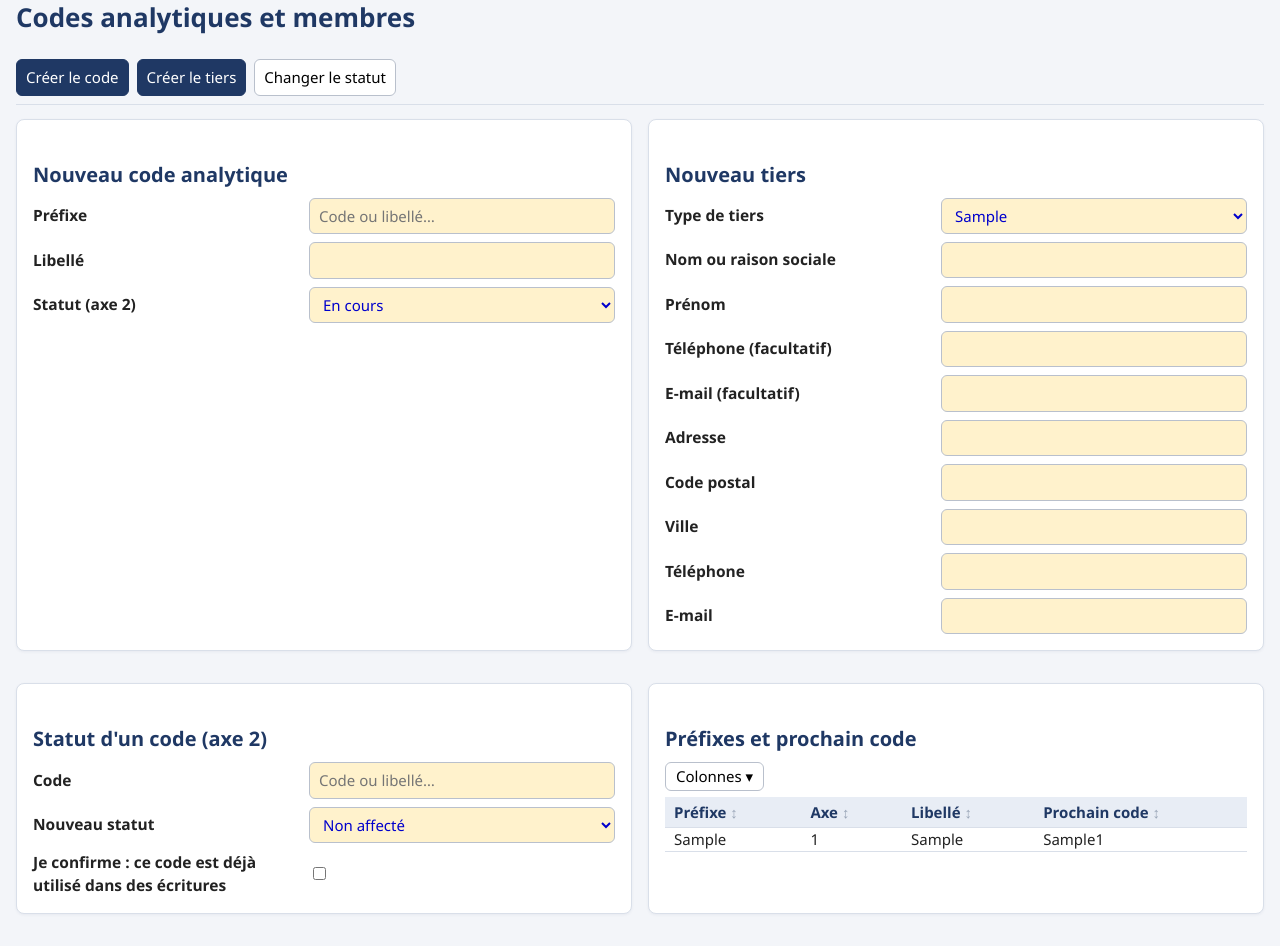
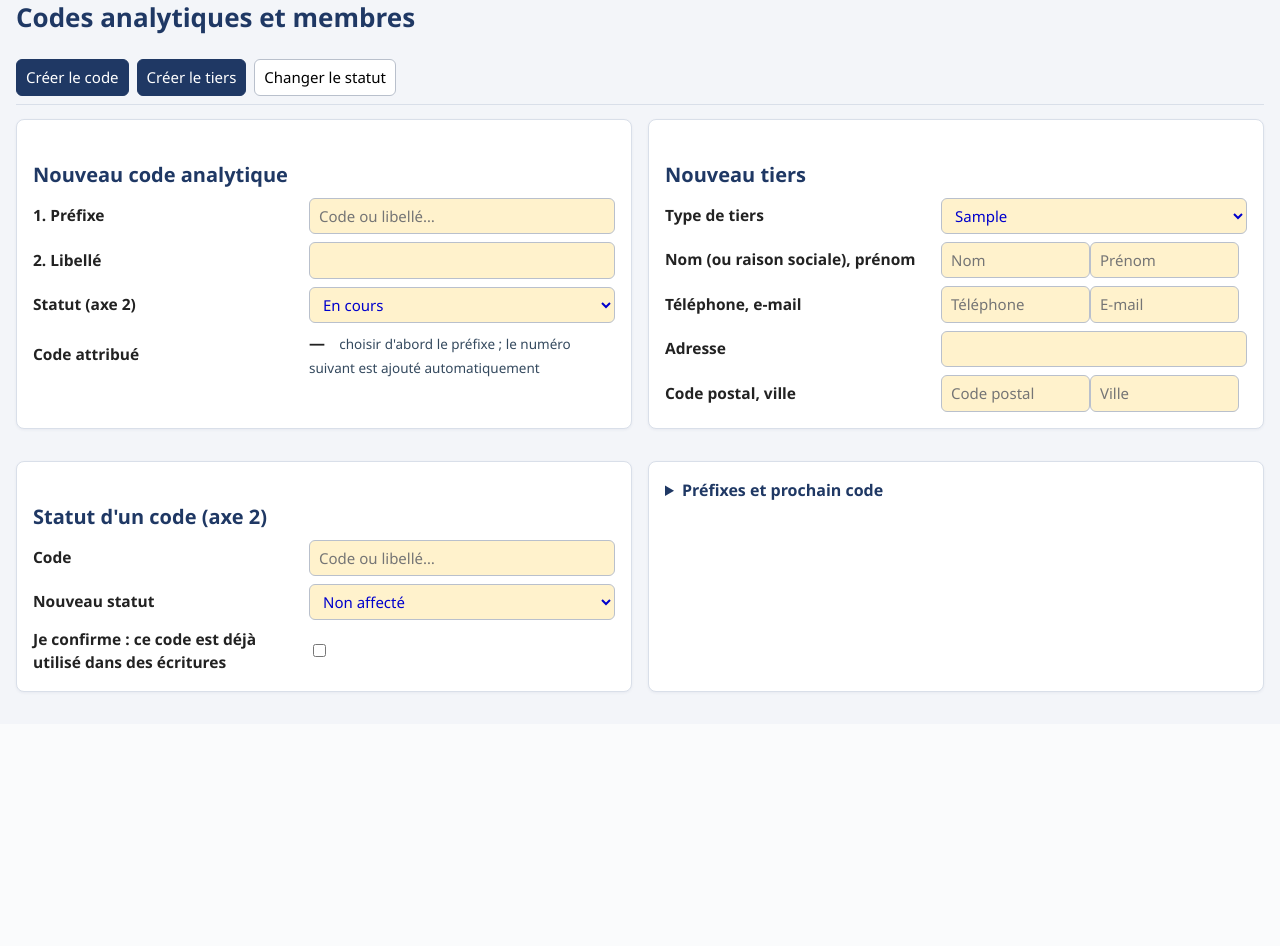
Before and after one commit to jlchabbat/ComptaJLC, a Django app: page /codes/ in a window 1280 px wide. Shown: the part 143-1089 px from the top of the page. After the commit the page ends 836 px from the top, so only its background shows below. Run offline with Django 5.2, Linux system fonts and the light colour scheme; a user stored in the database is signed in; tables that the repository leaves empty hold one stand-in row (values such as "Sample post").

Commit message:
Fiches : téléphone et e-mail en colonnes, noms sur une ligne, codes simplifiés, fiche d'activité avec code axe 2 actif existant
Co-Authored-By: Claude Sonnet 5.5 <noreply@anthropic.com>
Claude-Session: https://claude.ai/code/session_01EP7yA3wiVz4ts8za3JDP2j

```diff
--- a/appli/compta/forms.py
+++ b/appli/compta/forms.py
@@ -42,8 +42,8 @@ class SaisieForm(forms.Form):
 
 
 class CodeForm(forms.Form):
-    prefixe = forms.ModelChoiceField(Prefixe.objects.all(), label="Préfixe")
-    libelle = forms.CharField(max_length=100, label="Libellé")
+    prefixe = forms.ModelChoiceField(Prefixe.objects.all(), label="1. Préfixe")
+    libelle = forms.CharField(max_length=100, label="2. Libellé")
     statut = forms.TypedChoiceField(choices=CodeAnalytique.STATUTS, coerce=int, initial=1, label="Statut (axe 2)")
 
     def __init__(self, *a, axe1=False, **k):
@@ -58,15 +58,14 @@ class MembreForm(forms.Form):
     """Nouveau tiers : membre, fournisseur… (le compte est proposé d'après le type et le nom)."""
 
     type = forms.ModelChoiceField(TypeTiers.objects.all(), label="Type de tiers", empty_label=None)
-    nom = forms.CharField(max_length=60, label="Nom ou raison sociale")
-    prenom = forms.CharField(max_length=60, required=False, label="Prénom")
-    nouveau_tel = forms.CharField(max_length=40, required=False, label="Téléphone (facultatif)")
-    nouveau_email = forms.EmailField(required=False, label="E-mail (facultatif)")
+    nom = forms.CharField(max_length=60, label="Nom (ou raison sociale), prénom", widget=forms.TextInput(attrs={"placeholder": "Nom"}))
+    prenom = forms.CharField(max_length=60, required=False, label="Prénom",
+                             widget=forms.TextInput(attrs={"data-avec": "nom", "placeholder": "Prénom"}))
+    telephone = forms.CharField(max_length=40, required=False, label="Téléphone, e-mail", widget=forms.TextInput(attrs={"placeholder": "Téléphone"}))
+    email = forms.EmailField(required=False, label="E-mail", widget=forms.EmailInput(attrs={"data-avec": "telephone", "placeholder": "E-mail"}))
     adresse = forms.CharField(max_length=150, required=False)
-    code_postal = forms.CharField(max_length=12, required=False, label="Code postal")
-    ville = forms.CharField(max_length=60, required=False)
-    telephone = forms.CharField(max_length=40, required=False, label="Téléphone")
-    email = forms.EmailField(required=False, label="E-mail")
+    code_postal = forms.CharField(max_length=12, required=False, label="Code postal, ville", widget=forms.TextInput(attrs={"placeholder": "Code postal"}))
+    ville = forms.CharField(max_length=60, required=False, widget=forms.TextInput(attrs={"data-avec": "code_postal", "placeholder": "Ville"}))
 
 
 class StatutForm(forms.Form):
@@ -111,11 +110,8 @@ class ChoixBenevoles(forms.ModelMultipleChoiceField):
 
 
 class FicheForm(forms.ModelForm):
-    """Fiche : à la création, le code axe 2 se choisit dans la liste ou se crée (préfixe + libellé)."""
+    """Fiche : le code axe 2 d'une activité doit déjà exister et être actif (créé dans Codes, préfixe puis libellé)."""
 
-    nouveau_prefixe = forms.ModelChoiceField(Prefixe.objects.none(), required=False, label="Ou nouveau code : préfixe")
-    nouveau_libelle = forms.CharField(max_length=100, required=False, label="Nouveau code : libellé",
-                                      help_text="Le code est numéroté automatiquement (ex. MAN.008).")
     benevoles = ChoixBenevoles(User.objects.none(), required=False, widget=forms.CheckboxSelectMultiple(attrs={"class": "radios"}),
                                 label="Bénévoles")
 
@@ -123,40 +119,23 @@ class FicheForm(forms.ModelForm):
         model = Fiche
         fields = ["type", "titre", "anal2", "benevoles"]
 
-    field_order = ["type", "titre", "anal2", "nouveau_prefixe", "nouveau_libelle", "benevoles"]
+    field_order = ["type", "titre", "anal2", "benevoles"]
 
     def __init__(self, *a, **k):
         super().__init__(*a, **k)
         self.fields["anal2"].queryset = CodeAnalytique.objects.filter(axe=2).exclude(statut=2).order_by("code")
+        self.fields["anal2"].help_text = "Code actif créé au préalable dans Codes (activité seulement)."
         self.fields["benevoles"].queryset = User.objects.filter(groups__name="Bénévole", is_active=True).order_by("username")
         if self.instance.pk:
-            del self.fields["type"], self.fields["nouveau_prefixe"], self.fields["nouveau_libelle"]
-        else:
-            prefixes = Prefixe.objects.filter(axe=2)
-            self.fields["nouveau_prefixe"].queryset = prefixes
-            if prefixes.count() == 1:
-                self.fields["nouveau_prefixe"].initial = prefixes.get()
+            del self.fields["type"]
         cherchable(self)
 
     def clean(self):
         c = super().clean()
-        lib = (c.get("nouveau_libelle") or "").strip().upper()
-        c["nouveau_libelle"] = lib
-        if lib:
-            if c.get("anal2"):
-                self.add_error("nouveau_libelle", "Choisissez un code existant OU créez-en un, pas les deux.")
-            elif not c.get("nouveau_prefixe"):
-                self.add_error("nouveau_prefixe", "Préfixe obligatoire pour créer le code.")
-            elif CodeAnalytique.objects.filter(axe=2, libelle=lib).exists():
-                self.add_error("nouveau_libelle", "Ce libellé existe déjà sur l'axe 2 : choisissez-le dans la liste.")
+        t = c.get("type") or self.instance.type
+        if t == "activite" and not c.get("anal2"):
+            self.add_error("anal2", "Une fiche d'activité demande un code axe 2 actif : le créer d'abord dans Codes.")
         return c
-
-    def save(self, commit=True):
-        lib = self.cleaned_data.get("nouveau_libelle")
-        if lib:
-            self.instance.anal2 = CodeAnalytique.objects.create(code=self.cleaned_data["nouveau_prefixe"].code_suivant(), axe=2,
-                                                                libelle=lib, statut=1)
-        return super().save(commit)
 
 
 class BenevoleForm(forms.Form):
@@ -183,9 +162,13 @@ class LigneFicheForm(forms.ModelForm):
     sens = forms.ChoiceField(choices=[("R", "Recette"), ("D", "Dépense")], widget=forms.RadioSelect(attrs={"class": "radios"}))
     qui = forms.ChoiceField(required=False, label="Tiers connu",
                             help_text="Membre ou tiers répertorié : tapez le nom.")
-    nouveau_nom = forms.CharField(max_length=60, required=False, label="Nouveau tiers : nom",
+    nouveau_nom = forms.CharField(max_length=60, required=False, label="Nouveau tiers : nom, prénom", widget=forms.TextInput(attrs={"placeholder": "Nom"}),
                                   help_text="Absent de la liste ? Le trésorier lui attribuera un compte.")
-    nouveau_prenom = forms.CharField(max_length=60, required=False, label="Prénom")
+    nouveau_prenom = forms.CharField(max_length=60, required=False, label="Prénom",
+                                     widget=forms.TextInput(attrs={"data-avec": "nouveau_nom", "placeholder": "Prénom"}))
+    nouveau_tel = forms.CharField(max_length=40, required=False, label="Téléphone, e-mail (facultatifs)",
+                                  widget=forms.TextInput(attrs={"placeholder": "Téléphone"}))
+    nouveau_email = forms.EmailField(required=False, label="E-mail", widget=forms.EmailInput(attrs={"data-avec": "nouveau_tel", "placeholder": "E-mail"}))
 
     class Meta:
         model = LigneFiche
@@ -244,8 +227,8 @@ class LigneFicheForm(forms.ModelForm):
             l.provisoire = TiersProvisoire.objects.get(pk=qui[2:])
         elif nom:
             l.provisoire = TiersProvisoire.objects.create(nom=nom, prenom=(self.cleaned_data.get("nouveau_prenom") or "").strip(),
-                                                          remarque=" · ".join(x for x in (self.cleaned_data.get("nouveau_tel"),
-                                                                                         self.cleaned_data.get("nouveau_email")) if x)[:100],
+                                                          telephone=(self.cleaned_data.get("nouveau_tel") or "").strip(),
+                                                          email=(self.cleaned_data.get("nouveau_email") or "").strip(),
                                                           cree_par=utilisateur)
         if not l.pk:
             l.cree_par = utilisateur
--- a/appli/compta/models.py
+++ b/appli/compta/models.py
@@ -441,7 +441,9 @@ class TiersProvisoire(models.Model):
 
     nom = models.CharField(max_length=60)
     prenom = models.CharField("prénom", max_length=60, blank=True)
-    remarque = models.CharField(max_length=100, blank=True, help_text="Téléphone, e-mail…")
+    remarque = models.CharField(max_length=100, blank=True)
+    telephone = models.CharField("téléphone", max_length=40, blank=True)
+    email = models.EmailField("e-mail", blank=True)
     compte = models.ForeignKey(Compte, on_delete=models.PROTECT, null=True, blank=True)
     cree_par = models.ForeignKey(settings.AUTH_USER_MODEL, on_delete=models.SET_NULL, null=True, blank=True)
     cree_le = models.DateTimeField(auto_now_add=True)
--- a/appli/compta/static/compta/liste.js
+++ b/appli/compta/static/compta/liste.js
@@ -108,6 +108,21 @@
   function tout(racine) {
     (racine || document).querySelectorAll("select[data-cherchable]").forEach(function (s) { if (!s.majListe) ameliorer(s); });
   }
+  // champs d'une même ligne : <input data-avec="nom_du_champ_précédent"> rejoint la case de ce champ
+  function groupes() {
+    document.querySelectorAll("input[data-avec]").forEach(function (e) {
+      var nom = e.name.replace(/[^-]*$/, e.dataset.avec), cible = document.querySelector('[name="' + nom + '"]');
+      if (!cible) return;
+      var etiquette = e.closest("div").previousElementSibling, boite = e.closest("div");
+      cible.parentNode.insertBefore(e, cible.nextSibling);
+      cible.style.cssText = e.style.cssText = "width:calc(50% - 4px);display:inline-block";
+      if (etiquette && etiquette.tagName === "LABEL") etiquette.hidden = true;
+      if (boite && !boite.children.length) boite.hidden = true;
+      var erreurs = boite && boite.querySelector(".erreurs");
+      if (erreurs) cible.parentNode.appendChild(erreurs);
+    });
+  }
+  groupes();
   window.listesCherchables = tout;       // pour les lignes ajoutées après coup
   if (document.readyState === "loading") document.addEventListener("DOMContentLoaded", tout); else tout();
 })();
--- a/appli/compta/templates/compta/codes.html
+++ b/appli/compta/templates/compta/codes.html
@@ -3,13 +3,24 @@
 <div class="barre"><button form="f-code0" class="principal" name="creer_code" value="1">Créer le code</button><button form="f-code1" class="principal" name="creer_membre" value="1">Créer le tiers</button><button form="f-code2" name="changer_statut" value="1">Changer le statut</button></div>
 <div class="deux">
 <form method="post" class="carte" id="f-code0">{% csrf_token %}<h2>Nouveau code analytique</h2>
-<p class="aide">Choisissez le préfixe : l'application propose le code suivant ; vous ne saisissez que le libellé.</p>
-<div class="formulaire">{% for f in code_form %}{% include "compta/_champ.html" %}{% endfor %}</div>
+<div class="formulaire">{% for f in code_form %}{% include "compta/_champ.html" %}{% endfor %}
+<label>Code attribué</label><div><b id="code-propose">—</b> <span class="aide" style="display:inline">choisir d'abord le préfixe ; le numéro suivant est ajouté automatiquement</span></div></div>
+{{ prochains|json_script:"prochains-codes" }}
+<script>
+(function () {
+  var p = JSON.parse(document.getElementById("prochains-codes").textContent), sel = document.getElementById("id_code-prefixe"), out = document.getElementById("code-propose");
+  var statut = document.getElementById("id_code-statut");
+  function maj() {
+    var x = p[sel.value]; out.textContent = x ? x.code : "—";
+    if (statut) { var l = statut.closest("div"); [l, l.previousElementSibling].forEach(function (e) { e.style.display = !x || x.axe === 2 ? "" : "none"; }); }
+  }
+  sel.addEventListener("change", maj); window.addEventListener("DOMContentLoaded", maj); maj();
+})();
+</script>
 </form>
 
 <form method="post" class="carte" id="f-code1">{% csrf_token %}<h2>Nouveau tiers</h2>
-<p class="aide">Membre, fournisseur… Le compte est proposé d'après le type et les 5 premières lettres du nom (411NOMXX001, 401NOMXX001…).
-Les coordonnées se complètent ensuite dans le menu Tiers.</p>
+<p class="aide">Le compte est proposé d'après le type et les 5 premières lettres du nom (411NOMXX001…).</p>
 <div class="formulaire">{% for f in membre_form %}{% include "compta/_champ.html" %}{% endfor %}</div>
 </form>
 
@@ -17,7 +28,6 @@ Les coordonnées se complètent ensuite dans le menu Tiers.</p>
 <div class="formulaire">{% for f in statut_form %}{% include "compta/_champ.html" %}{% endfor %}</div>
 </form>
 
-<div class="carte"><h2>Préfixes et prochain code</h2>
-<table><tr><th>Préfixe</th><th>Axe</th><th>Libellé</th><th>Prochain code</th></tr>
-{% for p, suivant in prefixes %}<tr><td>{{ p.prefixe }}</td><td>{{ p.axe }}</td><td>{{ p.libelle }}</td><td>{{ suivant }}</td></tr>{% endfor %}</table></div>
+<details class="carte"><summary>Préfixes et prochain code</summary><table><tr><th>Préfixe</th><th>Axe</th><th>Libellé</th><th>Prochain</th></tr>
+{% for p, suivant in prefixes %}<tr><td>{{ p.prefixe }}</td><td>{{ p.axe }}</td><td>{{ p.libelle }}</td><td>{{ suivant }}</td></tr>{% endfor %}</table></details>
 </div>{% endblock %}
--- a/appli/compta/templates/compta/fiches.html
+++ b/appli/compta/templates/compta/fiches.html
@@ -11,8 +11,7 @@
 {% empty %}<tr><td colspan="9">Aucune fiche{% if not fiche_form %} ne vous est confiée pour l'instant{% endif %}.</td></tr>{% endfor %}</table>
 {% if fiche_form %}<div class="deux" style="margin-top:16px">
 <form method="post" class="carte" id="f-fiche">{% csrf_token %}<h2>Nouvelle fiche</h2>
-<p class="aide">Activité : fixez d'avance le code axe 2 de l'activité, choisi dans la liste ou créé ici (préfixe et libellé). Gestion (dons et aides reçus ou versés) : vous choisirez le code
-et le mode de paiement de chaque ligne ensuite.</p>
+<p class="aide">Activité : choisissez le code axe 2 actif, créé au préalable dans <a href="{% url 'codes' %}">Codes</a>. Gestion : le code et le mode de paiement se choisissent ligne par ligne.</p>
 <div class="formulaire">{% for f in fiche_form %}{% include "compta/_champ.html" %}{% endfor %}</div>
 </form>
 <form method="post" class="carte" id="f-benevole">{% csrf_token %}<h2>Nouveau bénévole</h2>
--- a/appli/compta/templates/compta/provisoires.html
+++ b/appli/compta/templates/compta/provisoires.html
@@ -4,7 +4,7 @@
 <p class="aide">Nouveaux tiers créés par les bénévoles. Rattachez-les à un compte existant, ou laissez la case vide pour créer un compte de membre.</p>
 {% for p, form, n in en_attente %}<form method="post" class="carte">{% csrf_token %}<input type="hidden" name="provisoire" value="{{ p.pk|stringformat:"d" }}">
 <div class="barre"><button class="principal">Attribuer le compte</button></div>
-<b>{{ p.nom|upper }} {{ p.prenom|upper }}</b> <span class="aide">· créé par {{ p.cree_par.get_full_name|default:p.cree_par.username|default:"?" }} le {{ p.cree_le|date:"d/m/Y" }} · {{ n }} ligne{{ n|pluralize }}{% if p.remarque %} · {{ p.remarque }}{% endif %}</span>
+<b>{{ p.nom|upper }} {{ p.prenom|upper }}</b> <span class="aide">· créé par {{ p.cree_par.get_full_name|default:p.cree_par.username|default:"?" }} le {{ p.cree_le|date:"d/m/Y" }} · {{ n }} ligne{{ n|pluralize }}{% if p.telephone %} · {{ p.telephone }}{% endif %}{% if p.email %} · {{ p.email }}{% endif %}{% if p.remarque %} · {{ p.remarque }}{% endif %}</span>
 <div class="formulaire" style="margin-top:8px">{% for f in form %}{% include "compta/_champ.html" %}{% endfor %}</div>
 </form>
 {% empty %}<p class="carte">Aucun tiers provisoire en attente.</p>{% endfor %}
--- a/appli/compta/views.py
+++ b/appli/compta/views.py
@@ -353,4 +353,5 @@ def codes(request):
                     return redirect("codes")
     prefixes = [(p, p.code_suivant()) for p in Prefixe.objects.all()]
     return render(request, "compta/codes.html", {"code_form": code_form, "membre_form": membre_form, "statut_form": statut_form,
-                                                 "prefixes": prefixes})
+                                                 "prefixes": prefixes,
+                                                 "prochains": {p.prefixe: {"code": c, "axe": p.axe} for p, c in prefixes}})
--- a/appli/compta/vues_fiches.py
+++ b/appli/compta/vues_fiches.py
@@ -49,10 +49,7 @@ def liste(request):
         benevole_form = BenevoleForm(request.POST if "creer_benevole" in request.POST else None, prefix="benevole")
         if "creer_fiche" in request.POST and fiche_form.is_valid():
             with transaction.atomic():
-                nouveau_code = fiche_form.cleaned_data.get("nouveau_libelle")
                 f = fiche_form.save()
-                if nouveau_code:
-                    journaliser(request, "Création", f"code axe 2 {f.anal2_id}", apres=f.anal2.libelle)
                 journaliser(request, "Création", f"fiche {f.pk} {f.titre}", apres=f.get_type_display())
             messages.success(request, f"Fiche créée : {f.titre}.")
             return redirect("fiche", f.pk)
@@ -225,7 +222,7 @@ def provisoires(request):
             with transaction.atomic():
                 compte = form.cleaned_data["compte"]
                 if compte is None:
-                    compte = creer_tiers(form.cleaned_data["type"], p.nom, p.prenom)
+                    compte = creer_tiers(form.cleaned_data["type"], p.nom, p.prenom, telephone=p.telephone, email=p.email)
                     journaliser(request, "Création", f"compte {compte.numero}", apres=compte.libelle)
                 p.compte = compte
                 p.save(update_fields=["compte"])
```
Also changed, not shown: appli/compta/tests.py (+4 -10 lines), appli/compta/migrations/0029_tiersprovisoire_coordonnees.py (added).
